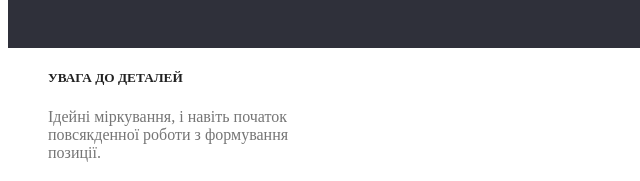
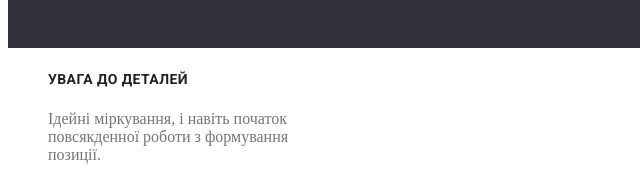
Before and after one commit to Nazariy150286/WebStudio, a plain HTML site: page index.html in a window 1280 px wide. Shown: the part 751-932 px from the top of the page, 0-640 px from the left. Drawn offline with Linux system fonts and the light colour scheme.

Commit message:
renamed html,changed css

```diff
--- a/style.css
+++ b/style.css
@@ -114,3 +114,15 @@ border-radius: 4px;
   list-style-type: none;
   text-decoration: none;
 }
+
+.h5list {
+  font-family: 'Roboto';
+  font-style: normal;
+  font-weight: 700;
+  font-size: 14px;
+  line-height: 16px;
+  letter-spacing: 0.03em;
+  text-transform: uppercase;
+
+  color: #212121;
+}
```
Also changed, not shown: index.html (renamed from Webstudio.html).
